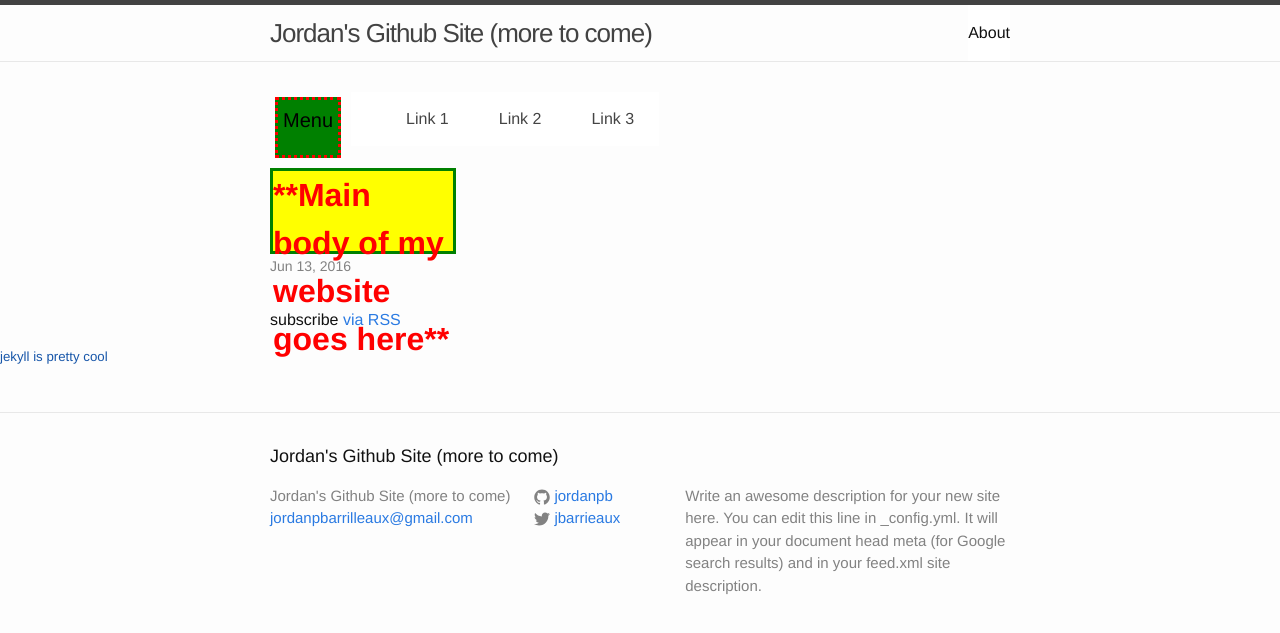
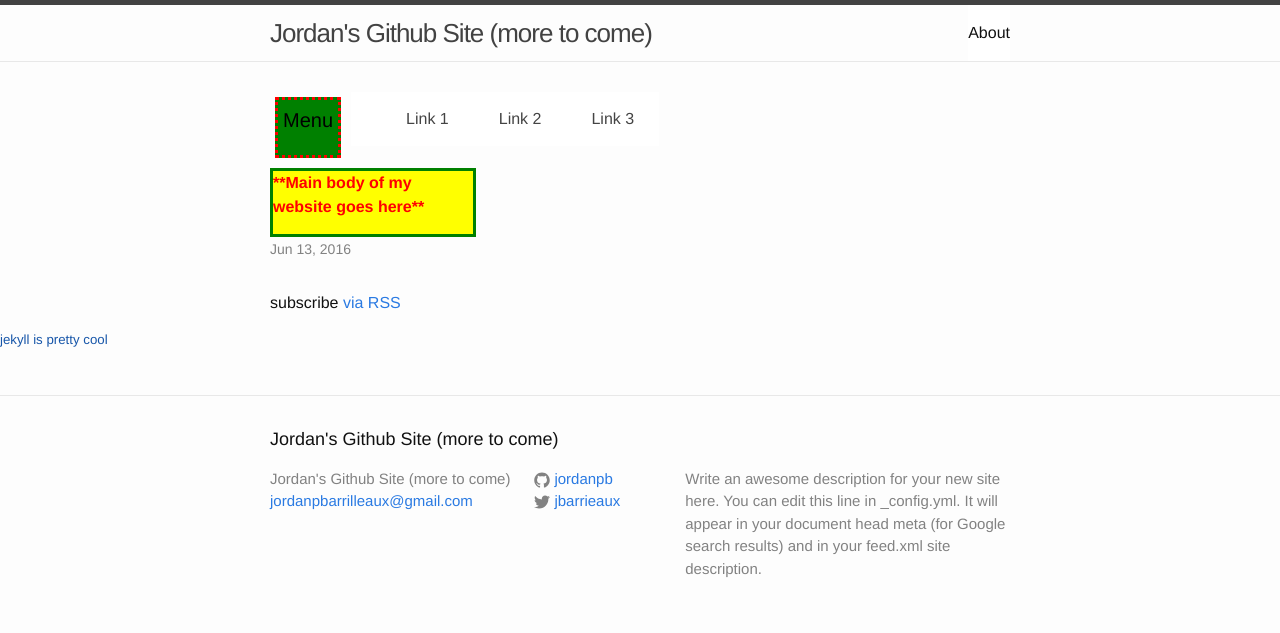
Before and after one commit to Jordanpb/codeacademyTest, a Jekyll site: the page built from index.html, in a window 1280 px wide. Shown: the top 633 px of the page. Built offline with Jekyll 4.4.1, drawn with Linux system fonts in a browser that asks for light colours.

Commit message:
Update _layout.scss

```diff
--- a/_sass/_layout.scss
+++ b/_sass/_layout.scss
@@ -17,14 +17,14 @@
 //END BORROWED DROP DOWN
 
 .divMain{
- height: 80px;
- width: 180px;
+ height: relative;
+ width: 200px;
  background-color: yellow;
  border: 3px solid green;
  clear: both;
  display: block;
  position: relative;
- font-size: 2em;
+ font-size: 1em;
  color: red;
  text-decoration: italic;
  font-weight: bold;
```
